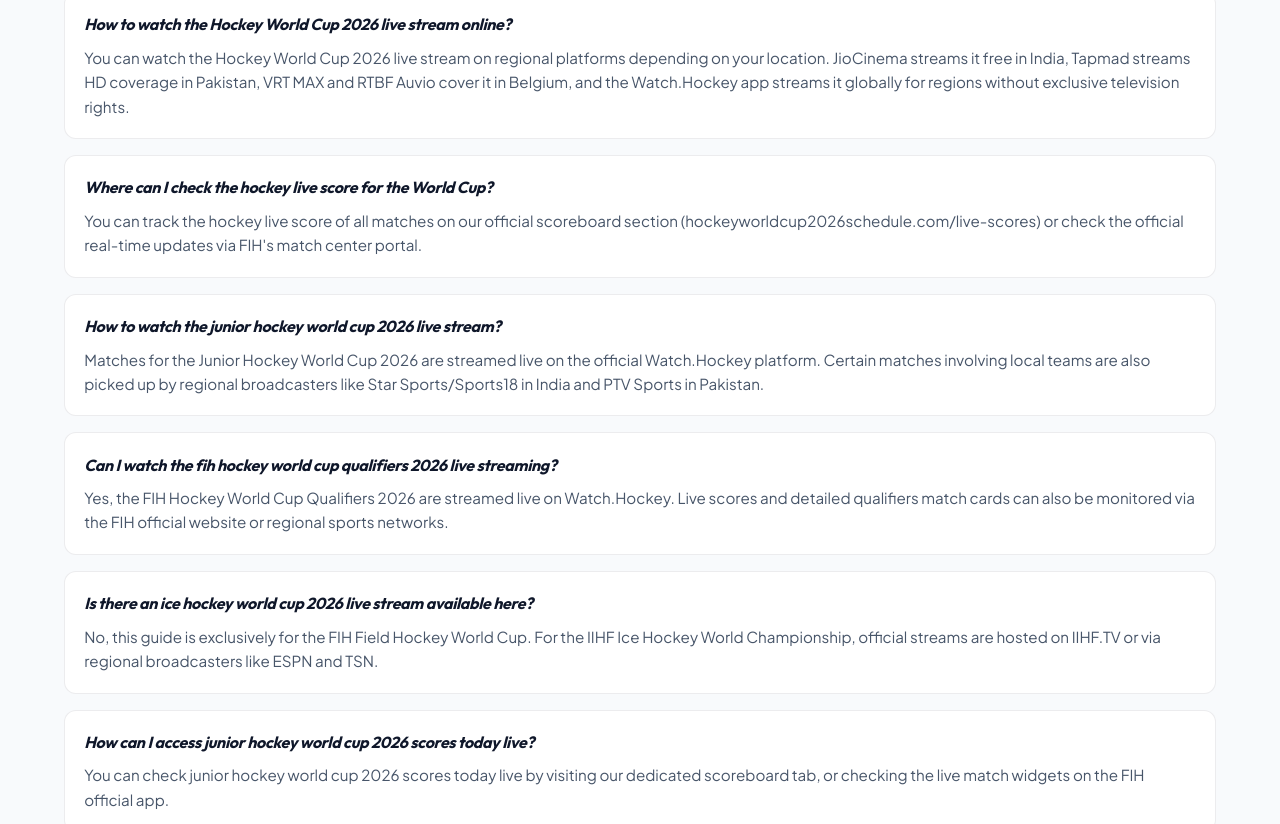
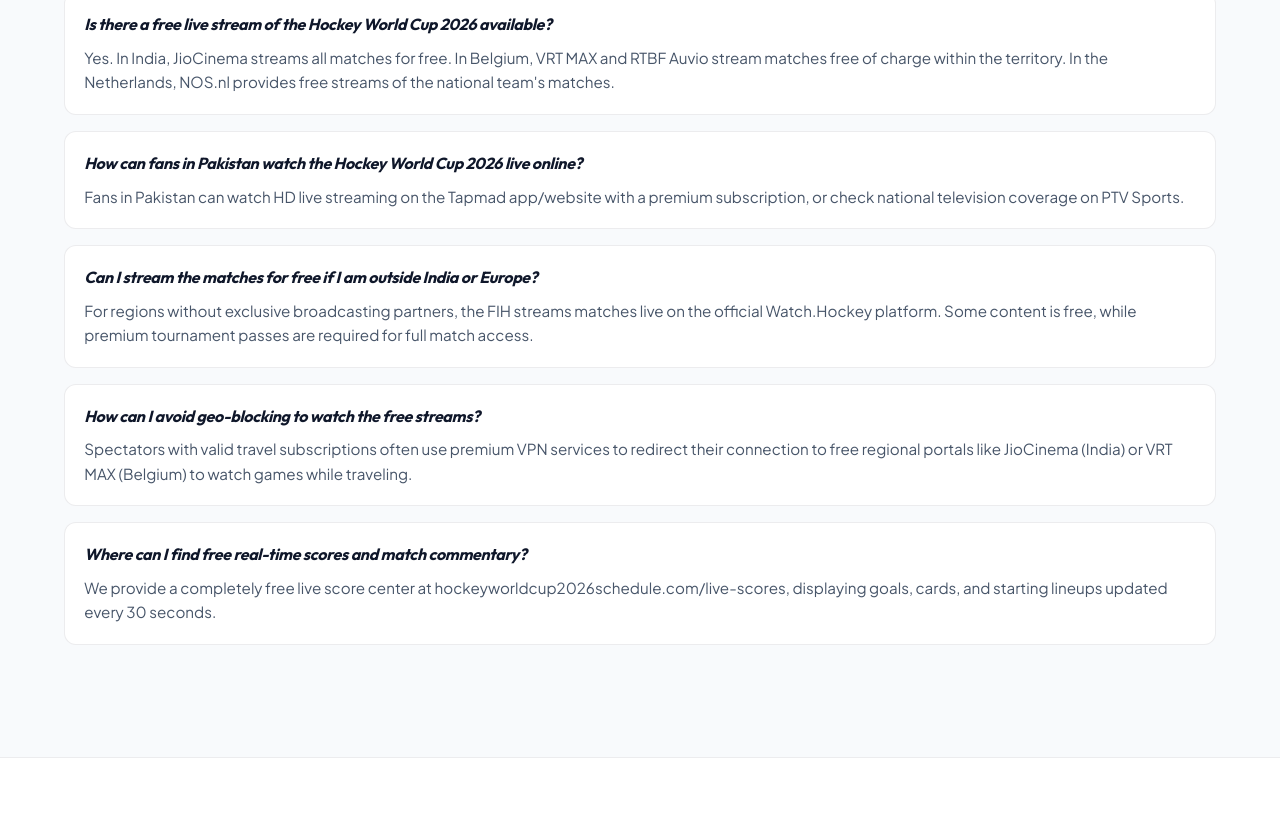
Before and after one commit to liveetcstream-beep/hockeyworldcup2026, a Next.js app: page /hockey-live-streaming in a window 1280 px wide. Shown: the part 7347-8171 px from the top of the page. Built offline with nearby package versions, Linux system fonts and the light colour scheme.

Commit message:
Expand FAQPage items to exactly 5 for live-streaming, Wagener stadium, h2h, tickets, and schedule pages to maximize rich results optimization

```diff
--- a/src/app/h2h/page.js
+++ b/src/app/h2h/page.js
@@ -46,6 +46,10 @@ const faqItems = [
   {
     question: "What is the head-to-head status of the Australia vs Belgium modern rivalry?",
     answer: "Australia leads the head-to-head wins 5-2 over their last 10 encounters. However, Belgium has won the two biggest matches: the Tokyo 2020 Olympic Gold Medal match (on penalties) and the 2023 FIH World Cup semi-final."
+  },
+  {
+    question: "How many times have India and Pakistan played against each other in the FIH Hockey World Cup?",
+    answer: "India and Pakistan have faced each other 8 times in the history of the FIH Men's Hockey World Cup. Pakistan holds a slight advantage in tournament history with 4 wins, while India has won 3 times, with 1 match ending in a draw."
   }
 ];
 
--- a/src/app/hockey-live-streaming/page.js
+++ b/src/app/hockey-live-streaming/page.js
@@ -33,28 +33,24 @@ export const metadata = {
 export default function BroadcastersPage() {
   const faqItems = [
     {
-      q: "How to watch the Hockey World Cup 2026 live stream online?",
-      a: "You can watch the Hockey World Cup 2026 live stream on regional platforms depending on your location. JioCinema streams it free in India, Tapmad streams HD coverage in Pakistan, VRT MAX and RTBF Auvio cover it in Belgium, and the Watch.Hockey app streams it globally for regions without exclusive television rights."
+      q: "Is there a free live stream of the Hockey World Cup 2026 available?",
+      a: "Yes. In India, JioCinema streams all matches for free. In Belgium, VRT MAX and RTBF Auvio stream matches free of charge within the territory. In the Netherlands, NOS.nl provides free streams of the national team's matches."
     },
     {
-      q: "Where can I check the hockey live score for the World Cup?",
-      a: "You can track the hockey live score of all matches on our official scoreboard section (hockeyworldcup2026schedule.com/live-scores) or check the official real-time updates via FIH's match center portal."
+      q: "How can fans in Pakistan watch the Hockey World Cup 2026 live online?",
+      a: "Fans in Pakistan can watch HD live streaming on the Tapmad app/website with a premium subscription, or check national television coverage on PTV Sports."
     },
     {
-      q: "How to watch the junior hockey world cup 2026 live stream?",
-      a: "Matches for the Junior Hockey World Cup 2026 are streamed live on the official Watch.Hockey platform. Certain matches involving local teams are also picked up by regional broadcasters like Star Sports/Sports18 in India and PTV Sports in Pakistan."
+      q: "Can I stream the matches for free if I am outside India or Europe?",
+      a: "For regions without exclusive broadcasting partners, the FIH streams matches live on the official Watch.Hockey platform. Some content is free, while premium tournament passes are required for full match access."
     },
     {
-      q: "Can I watch the fih hockey world cup qualifiers 2026 live streaming?",
-      a: "Yes, the FIH Hockey World Cup Qualifiers 2026 are streamed live on Watch.Hockey. Live scores and detailed qualifiers match cards can also be monitored via the FIH official website or regional sports networks."
+      q: "How can I avoid geo-blocking to watch the free streams?",
+      a: "Spectators with valid travel subscriptions often use premium VPN services to redirect their connection to free regional portals like JioCinema (India) or VRT MAX (Belgium) to watch games while traveling."
     },
     {
-      q: "Is there an ice hockey world cup 2026 live stream available here?",
-      a: "No, this guide is exclusively for the FIH Field Hockey World Cup. For the IIHF Ice Hockey World Championship, official streams are hosted on IIHF.TV or via regional broadcasters like ESPN and TSN."
-    },
-    {
-      q: "How can I access junior hockey world cup 2026 scores today live?",
-      a: "You can check junior hockey world cup 2026 scores today live by visiting our dedicated scoreboard tab, or checking the live match widgets on the FIH official app."
+      q: "Where can I find free real-time scores and match commentary?",
+      a: "We provide a completely free live score center at hockeyworldcup2026schedule.com/live-scores, displaying goals, cards, and starting lineups updated every 30 seconds."
     }
   ];
 
--- a/src/app/schedule/page.js
+++ b/src/app/schedule/page.js
@@ -49,6 +49,10 @@ export default function SchedulePage() {
     {
       question: "How can I purchase official tickets for the 2026 matches?",
       answer: "Official tickets are managed via the unified tournament booking portal at tickets.hockeyworldcup2026.com. Avoid third-party scalpers or unauthorized resale platforms to ensure valid entry at Wagener Stadium and Belfius Hockey Arena."
+    },
+    {
+      question: "What is the tournament format for the 2026 World Cup?",
+      answer: "The 16 teams are split into 4 pools of 4 teams. The top team in each pool qualifies directly for the Quarter-Finals. The second and third-placed teams play in crossover playoffs to secure the remaining Quarter-Final spots, while the fourth-placed team is eliminated."
     }
   ];
 
--- a/src/app/tickets/page.js
+++ b/src/app/tickets/page.js
@@ -48,6 +48,10 @@ export default function TicketsPage() {
     {
       question: "Can I buy physical tickets at the stadium gates?",
       answer: "Tickets are sold on a first-come, first-served basis. Due to high local demand (especially for Netherlands and Belgium fixtures), matches are expected to sell out online in advance. Box offices at the gates will only open if tickets remain."
+    },
+    {
+      question: "What are the ticket price categories for the group stage and final?",
+      answer: "Standard group stage tickets start at €25 for general standing areas and €45 for premium covered seats. Prices scale for the knockout stages, with Quarter-final tickets starting at €60 and the Grand Final tickets ranging from €90 to €150 depending on category seating."
     }
   ];
 
--- a/src/app/venues/wagener-stadium-guide/page.js
+++ b/src/app/venues/wagener-stadium-guide/page.js
@@ -35,7 +35,8 @@ export default function WagenerStadiumGuide() {
     { question: "What is the exact address of Wagener Stadium?", answer: "The stadium is located at Nieuwe Kalfjeslaan 21, 1182 AM Amstelveen, Netherlands. It sits on the edge of the Amsterdamse Bos (Amsterdam Forest)." },
     { question: "Can I drive and park directly at Wagener Stadium?", answer: "No, direct parking at the stadium is strictly restricted on matchdays. You are advised to use the P+R (Park and Ride) facilities in Amstelveen or Amsterdam and take public transit, or travel by bicycle." },
     { question: "How far is the stadium from Amsterdam city center?", answer: "It is about 8 kilometers south of central Amsterdam. By public transit (Metro 25 or local buses), it takes roughly 25 to 35 minutes to reach the stadium from Amsterdam Centraal." },
-    { question: "Are there hotels within walking distance?", answer: "Yes, there are several hotels in southern Amsterdam (near Buitenveldert and the Zuidas business district) and northern Amstelveen that are within a 20-30 minute walk or a short bike ride." }
+    { question: "Are there hotels within walking distance?", answer: "Yes, there are several hotels in southern Amsterdam (near Buitenveldert and the Zuidas business district) and northern Amstelveen that are within a 20-30 minute walk or a short bike ride." },
+    { question: "What public transport options go to Wagener Stadium?", answer: "You can take Metro Line 25 from Amsterdam Zuid station to the Kronenburg stop, followed by a 15-minute walk. Alternatively, local Bus Lines 347 and 348 stop nearby at Uilenstede." }
   ];
 
   return (
```
